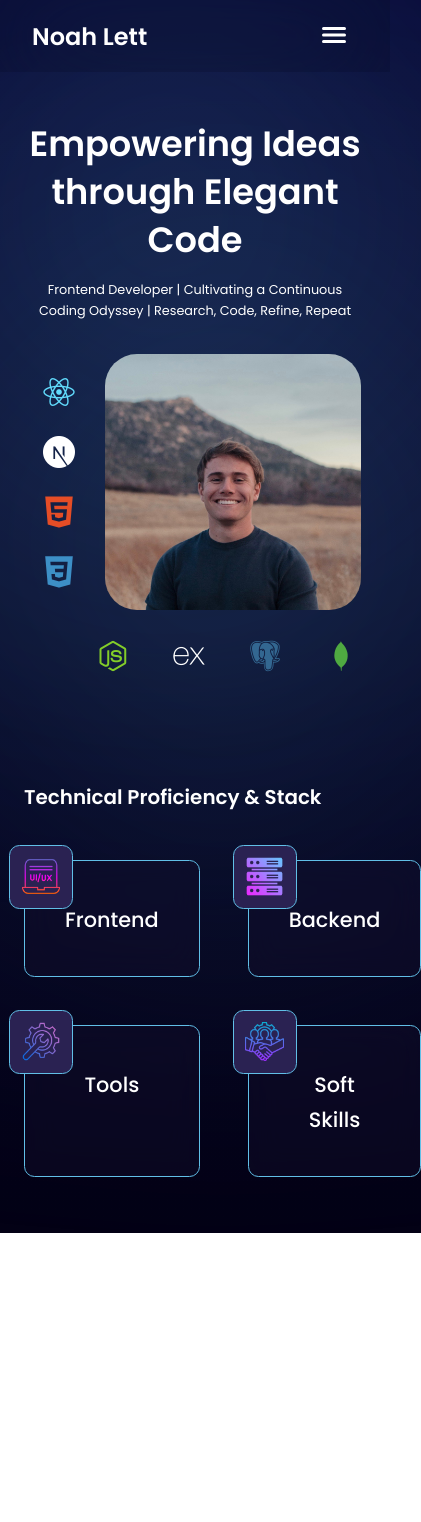
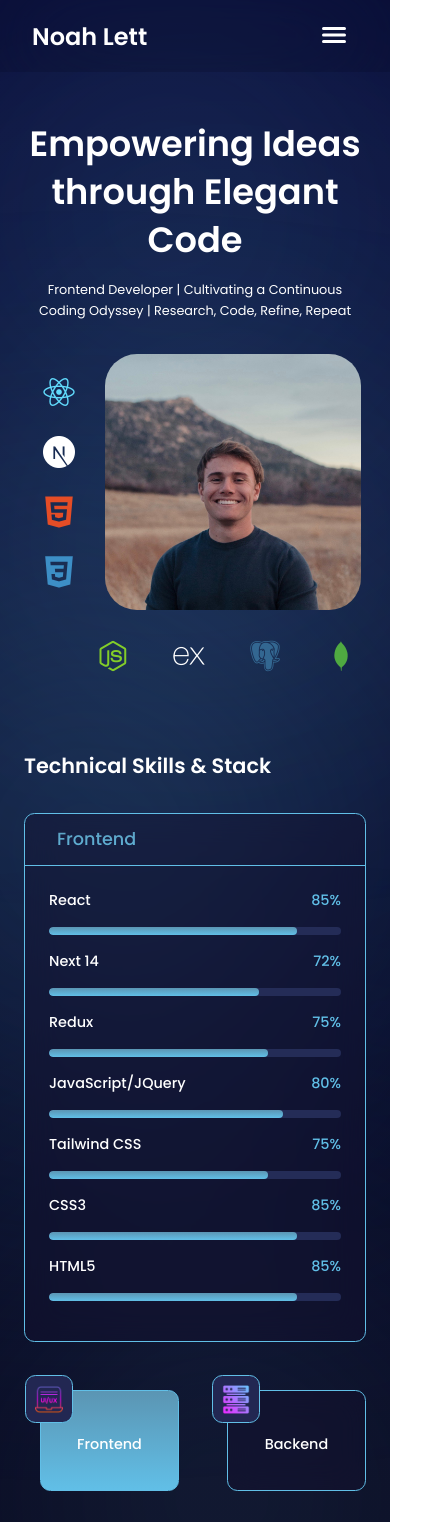
Before and after one commit to NoahLett/my-portfolio, a React (Vite) app: page / in a window 390 px wide. Shown: the top 1522 px of the page, 421 px wide, since content can reach past the window. Before the commit the page ends 1233 px from the top, so only its background shows below. Built offline with nearby package versions, Linux system fonts and the light colour scheme.

Commit message:
Finished out stack section

```diff
--- a/src/components/Stack/Stack.css
+++ b/src/components/Stack/Stack.css
@@ -1,6 +1,30 @@
 .stack-container {
-    margin: 4rem 0;
+    margin: 3rem 0;
     position: relative;
+}
+
+.stack-container::after,
+.stack-container::before {
+    content: ' ';
+    width: 28rem;
+    height: 28rem;
+    border-radius: 28.125rem;
+    background: #61bfe7;
+    position: absolute;
+    z-index: -1;
+    filter: blur(200px);
+}
+
+.stack-container::after {
+    top: -3rem;
+    left: -5rem;
+}
+
+.stack-container::before {
+    background: #5b95b3;
+    bottom: 0rem;
+    right: 0rem;
+
 }
 
 .stack-container {
@@ -19,10 +43,58 @@
 .stack {
     flex: 1;
     display: grid;
-    grid-gap: 3rem;
+    gap: 3rem;
+    margin-left: 3rem;
+    margin-right: 3rem;
     grid-template-columns: repeat(2, 1fr);
 }
 
 .stack-info {
     flex: 1;
 }
+
+@media (max-width: 1025px) {
+    .stack {
+        padding-left: 1rem;
+    }
+
+    .stack,
+    .stack-content {
+        margin-left: 2rem;
+        margin-right: 2rem;
+    }
+}
+
+@media (max-width: 868px) {
+    .stack-content {
+        flex-direction: column-reverse;
+        gap: 3rem;
+    }
+
+    .stack,
+    .stack-info {
+        width: 100%;
+        margin: 0;
+    }
+
+    .stack-container h5 {
+        font-size: 1.3rem;
+        margin-bottom: 2rem;
+    }
+
+    .stack-container::after,
+    .stack-container::before {
+        width: 18rem;
+        height: 18rem;
+    }
+}
+
+@media (max-width: 600px) {
+    .stack-container {
+        padding: 0;
+        margin: 2rem 0;
+    }
+    .stack-content {
+        margin: 0;
+    }
+}
--- a/src/components/Stack/Stack.jsx
+++ b/src/components/Stack/Stack.jsx
@@ -1,15 +1,20 @@
-import React from 'react';
+import React, { useState } from 'react';
 import './Stack.css';
 import StackCard from './StackCard/StackCard';
-import { STACK } from '../../utils/stackData';
+import { STACK } from '../../utils/data';
+import StackInfoCard from './StackInfoCard/StackInfoCard';
 
 const Stack = () => {
 
-  console.log(STACK);
+  const [selectedStack, setSelectedStack] = useState(STACK[0]);
+
+  const handleSelectStack = (data) => {
+    setSelectedStack(data);
+  };
 
   return (
     <section className='stack-container'>
-        <h5>Technical Proficiency &amp; Stack</h5>
+        <h5>Technical Skills &amp; Stack</h5>
         <div className='stack-content'>
             <div className='stack'>
               {
@@ -19,12 +24,21 @@ const Stack = () => {
                       key={item.title}
                       title={item.title}
                       iconUrl={item.icon}
+                      isActive={selectedStack.title === item.title}
+                      onClick={() => {
+                        handleSelectStack(item);
+                      }}
                     />
                   )
                 })
               }
             </div>
-            <div className='stack-info'></div>
+            <div className='stack-info'>
+              <StackInfoCard
+                heading={selectedStack.title}
+                stack={selectedStack.skills}
+              />
+            </div>
         </div>
     </section>
   )
--- a/src/components/Stack/StackCard/StackCard.css
+++ b/src/components/Stack/StackCard/StackCard.css
@@ -11,7 +11,7 @@
 }
 
 .stack-card:hover,
-.stack-card:active {
+.active {
     background: linear-gradient(180deg, #5b95b3 0%, #61bfe7 100%);
 }
 
@@ -26,7 +26,7 @@
     display: flex;
     align-items: center;
     justify-content: center;
-    background: #2a2252;
+    background: #222752;
     border-radius: 0.65rem;
     border: 1px solid #61bfe7;
     position: absolute;
@@ -39,3 +39,28 @@
     height: auto;
     object-fit: contain;
 }
+
+@media (max-width: 1025px) {
+    .stack-card {
+     padding: 2rem;
+    }
+
+    .stack-card span {
+        font-size: 1rem;
+    }
+
+    .stack-icon {
+        width: 3rem;
+        height: 3rem;
+    }
+
+    .icon-image {
+        width: 1.8rem;
+    }
+}
+
+@media (max-width: 768px) {
+    .stack-card span {
+        font-size: 0.9rem;
+    }
+}
--- /dev/null
+++ b/src/components/Stack/StackInfoCard/StackInfoCard.css
@@ -0,0 +1,69 @@
+.stack-info-card {
+    min-height: 23rem;
+    width: 100%;
+    border-radius: 0.65rem;
+    border: 1px solid #61bfe7;
+    background: rgba(22, 17, 47, 0.398);
+    backdrop-filter: blur(1rem);
+}
+
+.stack-info-card h6 {
+    font-size: 1.2rem;
+    font-weight: 500;
+    padding: 0.8rem 2rem;
+    background: linear-gradient(180deg, #5b95b3 0%, #61bfe7 100%);
+    background-clip: text;
+    -webkit-background-clip: text;
+    -webkit-text-fill-color: transparent;
+    border-bottom: 1px solid #61bfe7;
+}
+
+.stack-info-content {
+    padding: 2rem;
+}
+
+.stack-info {
+    display: flex;
+    align-items: center;
+    justify-content: space-between;
+}
+
+.stack-info p {
+    font-size: 1rem;
+    font-weight: 500;
+}
+
+.stack-info .percentage {
+    color: #61bfe7;
+}
+
+.stack-progress-bg {
+    width: 100%;
+    height: 0.5rem;
+    background-color: #242c57;
+    border-radius: 0.5rem;
+    margin: 1rem 0;
+    overflow: hidden;
+}
+
+.stack-progress {
+    width: 0%;
+    height: 0.5rem;
+    background: linear-gradient(180deg, #5b95b3 0%, #61bfe7 100%);
+    border-radius: 0.5rem;
+    transition: all 0.5s ease-in-out;
+}
+
+@media (max-width: 1025px) {
+    .stack-info-card h6 {
+        font-size: 1.1rem;
+    }
+
+    .stack-info p {
+        font-size: 0.9rem;
+    }
+
+    .stack-info-content {
+        padding: 1.5rem;
+    }
+}
--- /dev/null
+++ b/src/components/Stack/StackInfoCard/StackInfoCard.jsx
@@ -0,0 +1,31 @@
+import React from 'react';
+import './StackInfoCard.css';
+
+const StackInfoCard = ({ heading, stack }) => {
+  return (
+    <div className='stack-info-card'>
+        <h6>{heading}</h6>
+        <div className='stack-info-content'>
+            {
+                stack.map((item, index) => {
+                    return (
+                        <React.Fragment key={`stack_${index}`}>
+                            <div className='stack-info'>
+                                <p>{item.skill}</p>
+                                <p className='percentage'>{item.percentage}</p>
+                            </div>
+
+                            <div className='stack-progress-bg'>
+                                <div className='stack-progress' style={{width: item.percentage}} />
+                            </div>
+
+                        </React.Fragment>
+                    )
+                })
+            }
+        </div>
+    </div>
+  )
+}
+
+export default StackInfoCard
--- /dev/null
+++ b/src/utils/data.js
@@ -0,0 +1,86 @@
+export const STACK = [
+    {
+        title: 'Frontend',
+        icon: '/src/assets/images/designer.png',
+        skills: [
+            { skill: 'React', percentage: '85%' },
+            { skill: 'Next 14', percentage: '72%' },
+            { skill: 'Redux', percentage: '75%' },
+            { skill: 'JavaScript/JQuery', percentage: '80%' },
+            { skill: 'Tailwind CSS', percentage: '75%' },
+            { skill: 'CSS3', percentage: '85%' },
+            { skill: 'HTML5', percentage: '85%' },
+        ],
+    },
+    {
+        title: 'Backend',
+        icon: '/src/assets/images/server.png',
+        skills: [
+            { skill: 'Node', percentage: '80%' },
+            { skill: 'Express', percentage: '80%' },
+            { skill: 'PostgreSQL', percentage: '75%' },
+            { skill: 'Prisma ORM', percentage: '72%' },
+            { skill: 'MongoDB', percentage: '80%' },
+            { skill: 'Python', percentage: '40%' },
+            { skill: 'PHP', percentage: '25%' },
+        ],
+    },
+    {
+        title: 'Tools',
+        icon: '/src/assets/images/setting.png',
+        skills: [
+            { skill: 'Github', percentage: '80%'},
+            { skill: 'Figma', percentage: '75%' },
+            { skill: 'VSCode', percentage: '80%'},
+            { skill: 'NextAuth', percentage: '77%'},
+            { skill: 'JWT', percentage: '75%'},
+            { skill: 'Webpack', percentage: '70%'},
+            { skill: 'Babel', percentage: '65%' }
+        ],
+    },
+    {
+        title: 'Soft Skills',
+        icon: '/src/assets/images/team.png',
+        skills: [
+            { skill: 'Interpersonal Communication', percentage: '92%' },
+            { skill: 'Working in Teams', percentage: '90%' },
+            { skill: 'Problem-Solving', percentage: '85%' },
+            { skill: 'Work Ethic', percentage: '90%' },
+            { skill: 'Desire to Learn', percentage: '95%' },
+            { skill: 'Attention to Detail', percentage: '80%' },
+            { skill: 'Interpersonal Communication', percentage: '90%' },
+        ],
+    },
+];
+
+export const EXPERIENCE = [
+    {
+        title: 'Frontend Developer',
+        company: 'Sports Warehouse, Inc.',
+        location: 'San Luis Obispo, CA (On Site)',
+        date: 'May 2023 - Present',
+        responsibilities: [
+
+        ],
+    },
+    {
+        title: 'Full-Stack Development Intern',
+        company: 'Letter Perfect Properties',
+        location: 'Mission Viejo, CA (Remote)',
+        date: 'March 2023 - May 2023',
+        responsibilities: [
+            'Assisted in elevating the user experience of an internal-use property management application by aiding in the creation of responsive and state-driven React frontend components',
+            'Contributed to a secure RESTful API in Node/Express, seamlessly unifying user account creation, login functionality, and the secure storage of profile data',
+            'Aided in the implementation of a Redux store and various slices associated with the user login functionality'
+        ],
+    },
+    {
+        title: 'Realtor & Escrow Professional',
+        company: 'Atlas Title Company',
+        location: 'Irvine, CA (Remote)',
+        date: 'September 2020 - October 2022',
+        responsibilities: [
+
+        ],
+    },
+]
--- a/src/utils/stackData.js
+++ /dev/null
@@ -1,44 +0,0 @@
-export const STACK = [
-    {
-        title: 'Frontend',
-        icon: '/src/assets/images/designer.png',
-        skills: [
-            { skill: 'React', percentage: '85%' },
-            { skill: 'Next 14', percentage: '72%' },
-            { skill: 'Redux', percentage: '75%' },
-            { skill: 'JavaScript/JQuery', percentage: '80%' },
-            { skill: 'CSS3', percentage: '85%' },
-            { skill: 'HTML5', percentage: '85%' },
-        ],
-    },
-    {
-        title: 'Backend',
-        icon: '/src/assets/images/server.png',
-        skills: [
-            { skill: 'Node', percentage: '80%' },
-            { skill: 'Express', percentage: '75%' },
-            { skill: 'Python', percentage: '40%' },
-            { skill: 'PHP', percentage: '25%' },
-        ],
-    },
-    {
-        title: 'Tools',
-        icon: '/src/assets/images/setting.png',
-        skills: [
-            { skill: 'Figma', percentage: '75%' },
-        ],
-    },
-    {
-        title: 'Soft Skills',
-        icon: '/src/assets/images/team.png',
-        skills: [
-            { skill: 'Interpersonal Communication', percentage: '92%' },
-            { skill: 'Working in Teams', percentage: '90%' },
-            { skill: 'Problem-Solving', percentage: '85%' },
-            { skill: 'Work Ethic', percentage: '90%' },
-            { skill: 'Desire to Learn', percentage: '95%' },
-            { skill: 'Attention to Detail', percentage: '80%' },
-            { skill: 'Interpersonal Communication', percentage: '90%' },
-        ],
-    },
-];
```
